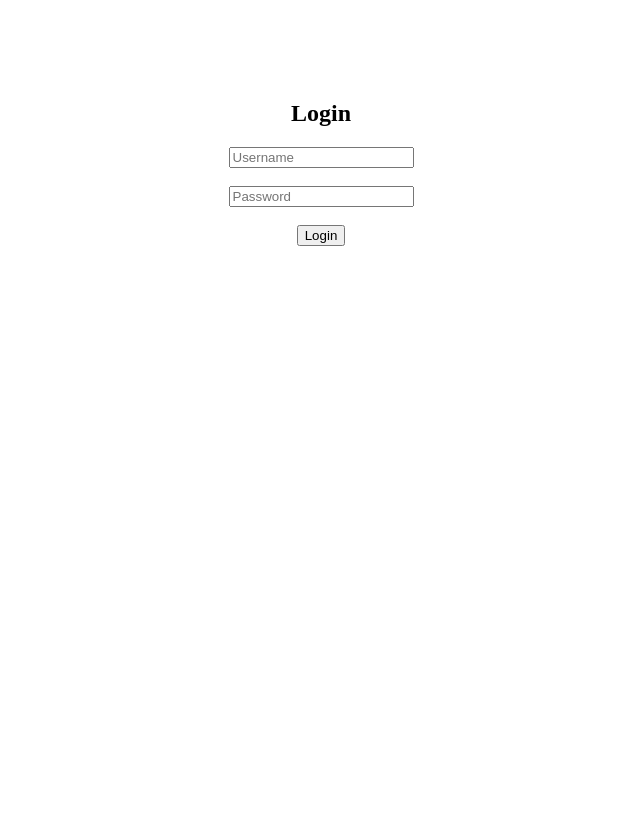
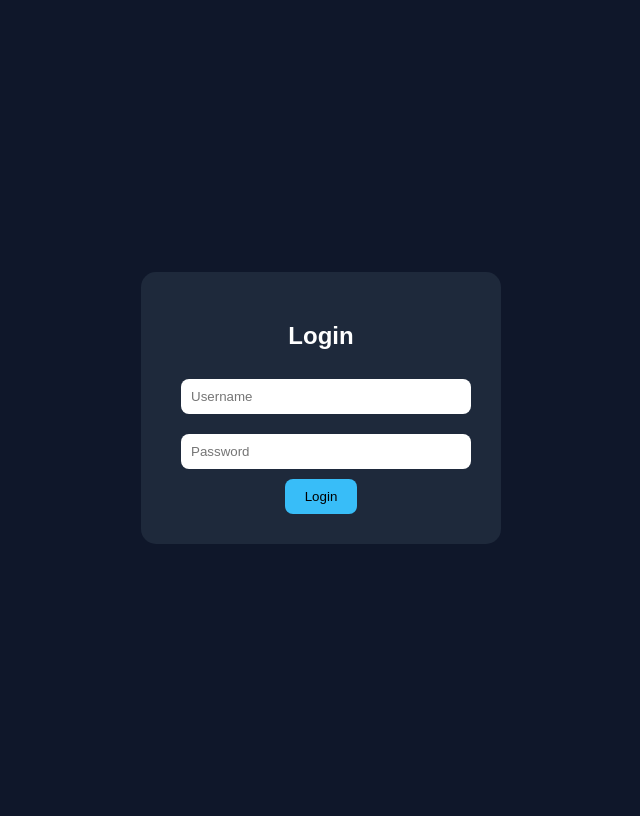
Before and after one commit to VaishnaviLoganvi/spam-detector-project, a Flask app: page / in a window 1280 px wide. Shown: the whole page, without its empty margins (319-959 px from the left). Before the commit the page ends 246 px from the top, so only its background shows below. Run offline with Flask 3, Linux system fonts and the light colour scheme; parts of the project's set-up code (start-up, migrations or seed data) failed here and were passed over.

Commit message:
Add files via upload

```diff
--- a/templates/login.html
+++ b/templates/login.html
@@ -1,17 +1,68 @@
 <!DOCTYPE html>
 <html>
-<body style="text-align:center; margin-top:100px;">
+<head>
+    <title>Login</title>
+
+    <style>
+        body {
+            background: #0f172a;
+            font-family: Arial;
+            color: white;
+            display: flex;
+            justify-content: center;
+            align-items: center;
+            height: 100vh;
+        }
+
+        .box {
+            background: #1e293b;
+            padding: 30px;
+            border-radius: 15px;
+            text-align: center;
+            width: 300px;
+        }
+
+        input {
+            width: 90%;
+            padding: 10px;
+            margin: 10px;
+            border-radius: 8px;
+            border: none;
+        }
+
+        button {
+            padding: 10px 20px;
+            background: #38bdf8;
+            border: none;
+            border-radius: 8px;
+            cursor: pointer;
+        }
+
+        button:hover {
+            background: #0ea5e9;
+        }
+
+        .error {
+            color: red;
+        }
+    </style>
+</head>
+
+<body>
+
+<div class="box">
     <h2>Login</h2>
 
     <form action="/login" method="post">
-<input name="username" placeholder="Username"><br><br>
-<input type="password" name="password" placeholder="Password"><br><br>
+        <input name="username" placeholder="Username"><br>
+        <input type="password" name="password" placeholder="Password"><br>
         <button>Login</button>
     </form>
 
     {% if error %}
-<p style="color:red;">{{ error }}</p>
+        <p class="error">{{ error }}</p>
     {% endif %}
+</div>
 
 </body>
 </html>
```
Lines whose indentation alone changed are shown as unchanged.
